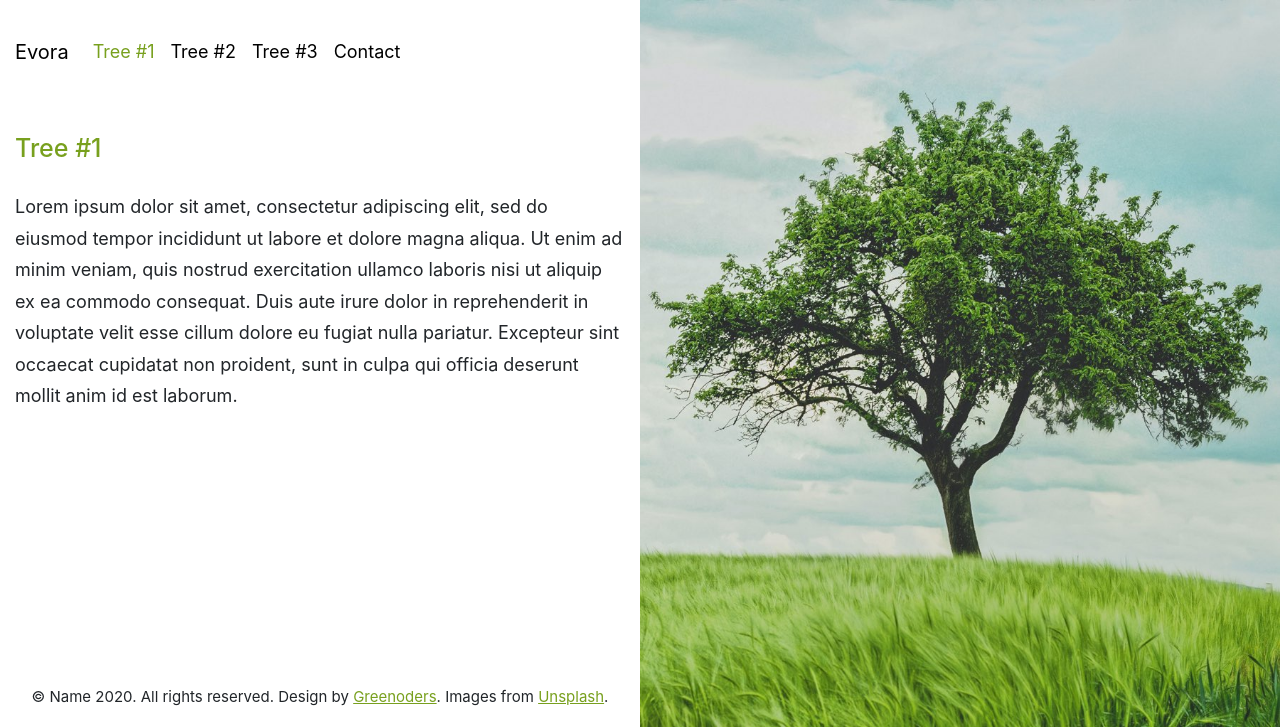
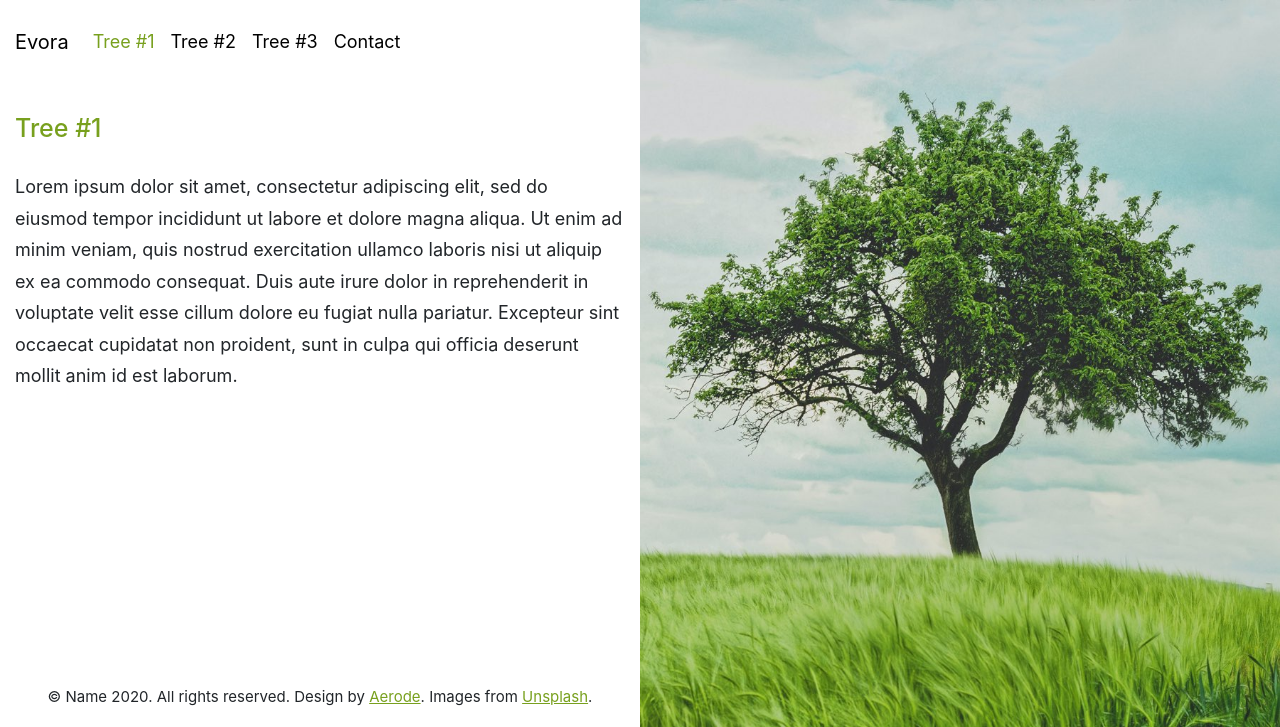
Before and after one commit to samuelryc/evora, a plain HTML site: page index.html in a window 1280 px wide. Shown: the top 727 px of the page. Drawn offline with Linux system fonts and the light colour scheme.

Commit message:
Initial commit into this new repository on GitHub

```diff
--- a/assets/css/main.css
+++ b/assets/css/main.css
@@ -75,7 +75,7 @@ footer ul li {
 }
 
 .navbar {
-    padding: 30px 0;
+    padding: 20px 0;
 }
 
 .nav-link {
--- a/index.html
+++ b/index.html
@@ -1,7 +1,7 @@
 <!doctype html>
 <html lang="en">
     <head>
-		<title>Evora | Treeplates template by Greenoders</title>
+		<title>Evora | Treeplates template by Aerode</title>
 		<meta charset="utf-8" />
 		<meta name="viewport" content="width=device-width, initial-scale=1, user-scalable=no" />
 		<meta name="description" content="" />
@@ -93,7 +93,7 @@
                 <footer class="sticky-bottom">
                     <div class="copyright">
                         <p>
-                            &copy Name 2020. All rights reserved. Design by <a href="https://greenoders.co" target="_blank">Greenoders</a>. Images from <a href="https://unsplash.com" target="_blank">Unsplash</a>.
+                            &copy Name 2020. All rights reserved. Design by <a href="https://aerode.ca" target="_blank">Aerode</a>. Images from <a href="https://unsplash.com" target="_blank">Unsplash</a>.
                         </p>
                     </div>
                     <div class="social-medias">
```
